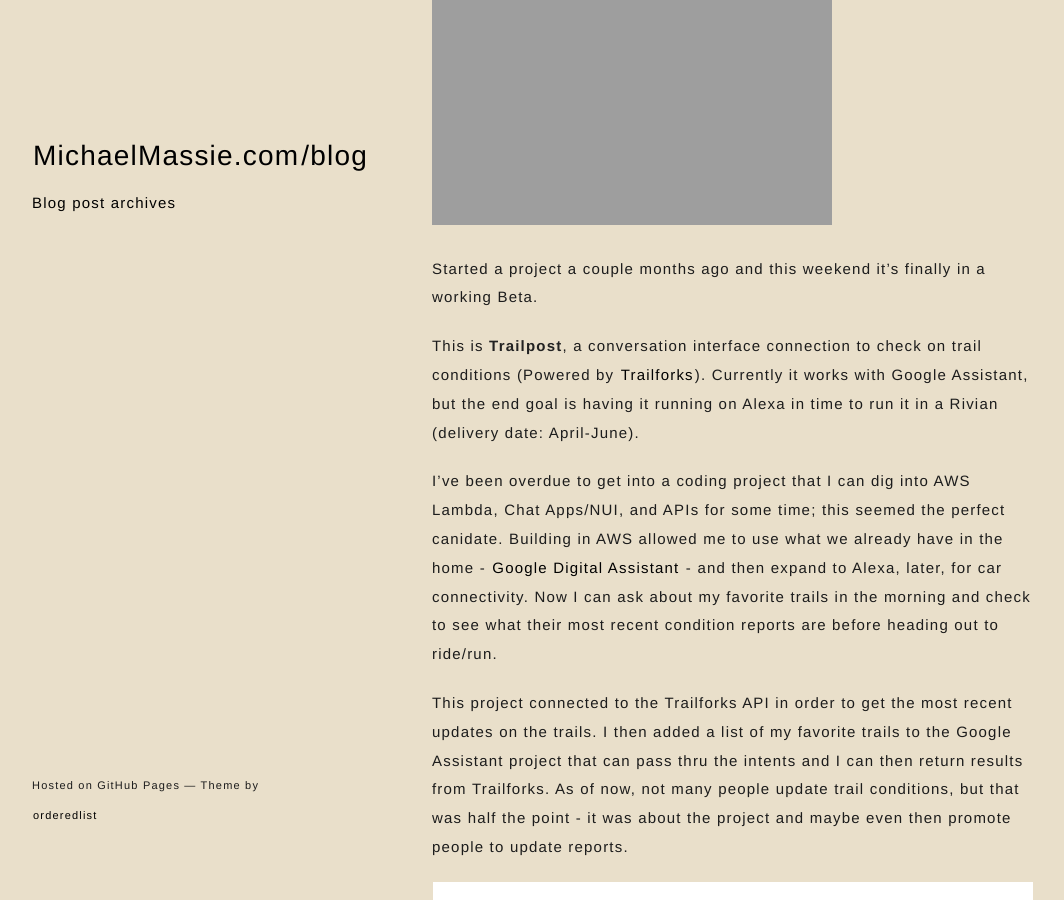
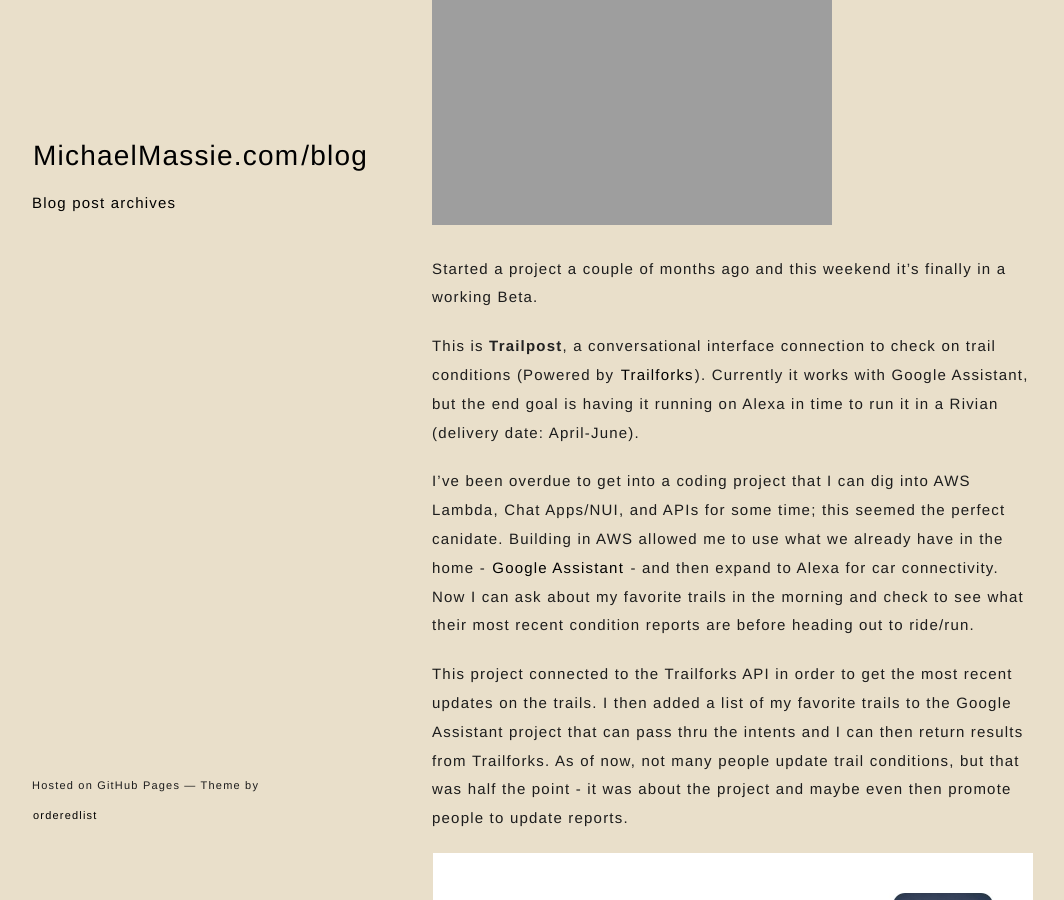
Before and after one commit to mmassie/mmassie.github.io, a Jekyll site: the page built from _posts/2022-12-18-TrailPost:-A-Chat-App-to-get-updated-trail-conditions.md, in a window 1280 px wide and 900 px high, scrolled down 334 px. Shown: the whole window, without its empty margins (108-1172 px from the left). Built offline with Jekyll 4.4.1, drawn with Linux system fonts in a browser that asks for light colours.

Commit message:
grammer fix

```diff
--- a/_posts/2022-12-18-TrailPost:-A-Chat-App-to-get-updated-trail-conditions.md
+++ b/_posts/2022-12-18-TrailPost:-A-Chat-App-to-get-updated-trail-conditions.md
@@ -6,11 +6,11 @@ image: https://michaelmassie.com/assets/img/trailpostApp.JPG
 
 ![Traipost](https://michaelmassie.com/assets/img/trailpostApp.JPG)
 
-Started a project a couple months ago and this weekend it's finally in a working Beta.
+Started a project a couple of months ago and this weekend it's finally in a working Beta.
 
-This is **Trailpost**, a conversation interface connection to check on trail conditions (Powered by [Trailforks](https://www.trailforks.com/)). Currently it works with Google Assistant, but the end goal is having it running on Alexa in time to run it in a Rivian (delivery date: April-June).
+This is **Trailpost**, a conversational interface connection to check on trail conditions (Powered by [Trailforks](https://www.trailforks.com/)). Currently it works with Google Assistant, but the end goal is having it running on Alexa in time to run it in a Rivian (delivery date: April-June).
 
-I've been overdue to get into a coding project that I can dig into AWS Lambda, Chat Apps/NUI, and APIs for some time; this seemed the perfect canidate. Building in AWS allowed me to use what we already have in the home - [Google Digital Assistant](https://developers.google.com/assistant) - and then expand to Alexa, later, for car connectivity. Now I can ask about my favorite trails in the morning and check to see what their most recent condition reports are before heading out to ride/run.
+I've been overdue to get into a coding project that I can dig into AWS Lambda, Chat Apps/NUI, and APIs for some time; this seemed the perfect canidate. Building in AWS allowed me to use what we already have in the home - [Google Assistant](https://developers.google.com/assistant) - and then expand to Alexa for car connectivity. Now I can ask about my favorite trails in the morning and check to see what their most recent condition reports are before heading out to ride/run.
 
 This project connected to the Trailforks API in order to get the most recent updates on the trails. I then added a list of my favorite trails to the Google Assistant project that can pass thru the intents and I can then return results from Trailforks. As of now, not many people update trail conditions, but that was half the point - it was about the project and maybe even then promote people to update reports.
 
```
